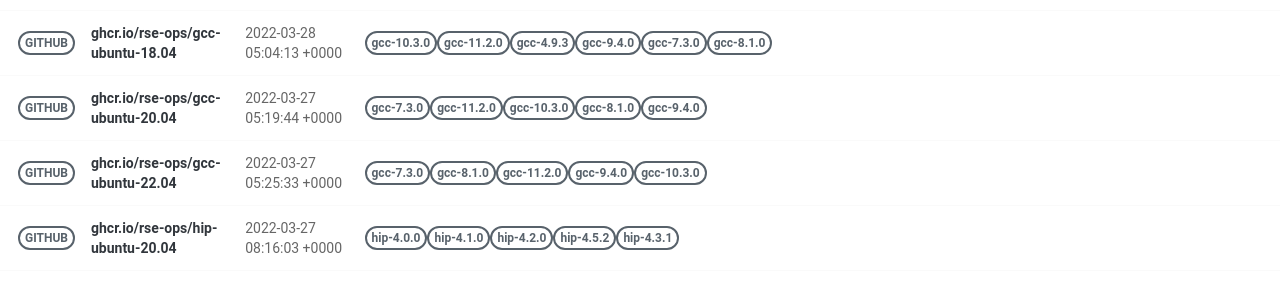
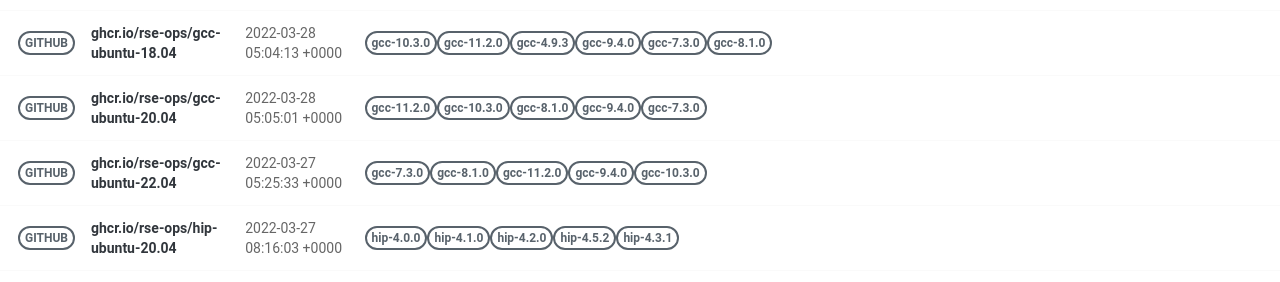
Before and after one commit to rse-ops/docker-images, a Jekyll site: the page built from pages/index.md, in a window 1280 px wide. Shown: the part 581-863 px from the top of the page. Built offline with Jekyll 4.4.1, drawn with Linux system fonts in a browser that asks for light colours; nearby versions of some CDN libraries.

Commit message:
Automated push to update library 2022-03-28

```diff
--- a/_library/ghcr.io-rse-ops-gcc-ubuntu-20.04.md
+++ b/_library/ghcr.io-rse-ops-gcc-ubuntu-20.04.md
@@ -1,14 +1,11 @@
 ---
 layout: container
 name: ghcr.io/rse-ops/gcc-ubuntu-20.04
-updated_at: 2022-03-27 05:19:44.225445
+updated_at: 2022-03-28 05:05:01.633077
 
 
 container_url: https://github.com/orgs/rse-ops/packages/container/package/gcc-ubuntu-20.04
 versions:
- - tag: gcc-7.3.0
-   dockerfile: https://github.com/rse-ops/docker-images/blob/main/ubuntu/gcc/Dockerfile
-   manifest: https://crane.ggcr.dev/manifest/ghcr.io/rse-ops/gcc-ubuntu-20.04:gcc-7.3.0
  - tag: gcc-11.2.0
    dockerfile: https://github.com/rse-ops/docker-images/blob/main/ubuntu/gcc/Dockerfile
    manifest: https://crane.ggcr.dev/manifest/ghcr.io/rse-ops/gcc-ubuntu-20.04:gcc-11.2.0
```
Also changed, not shown: other parts of _library/ghcr.io-rse-ops-gcc-ubuntu-20.04.md (+3 -0 lines).
